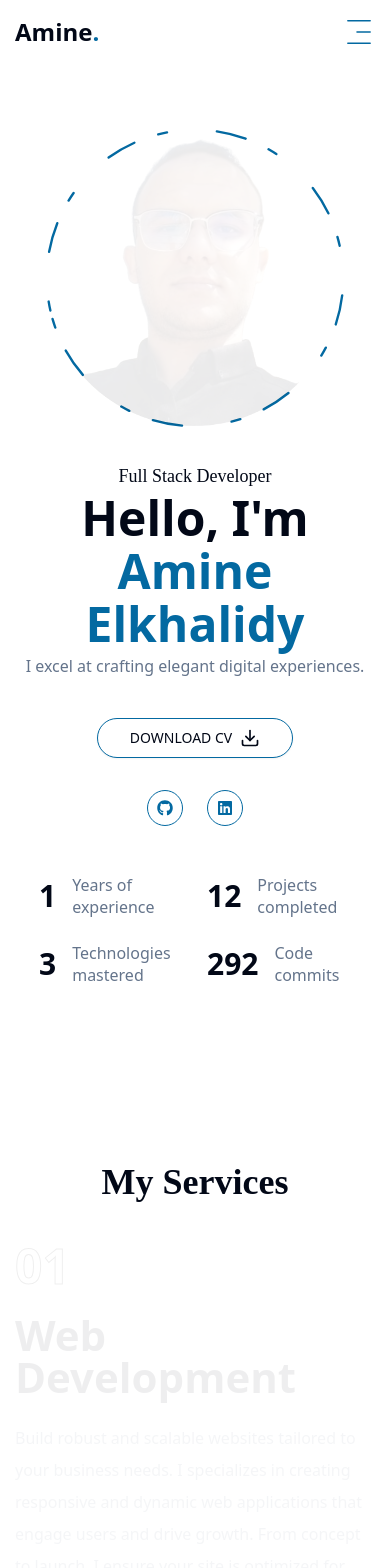
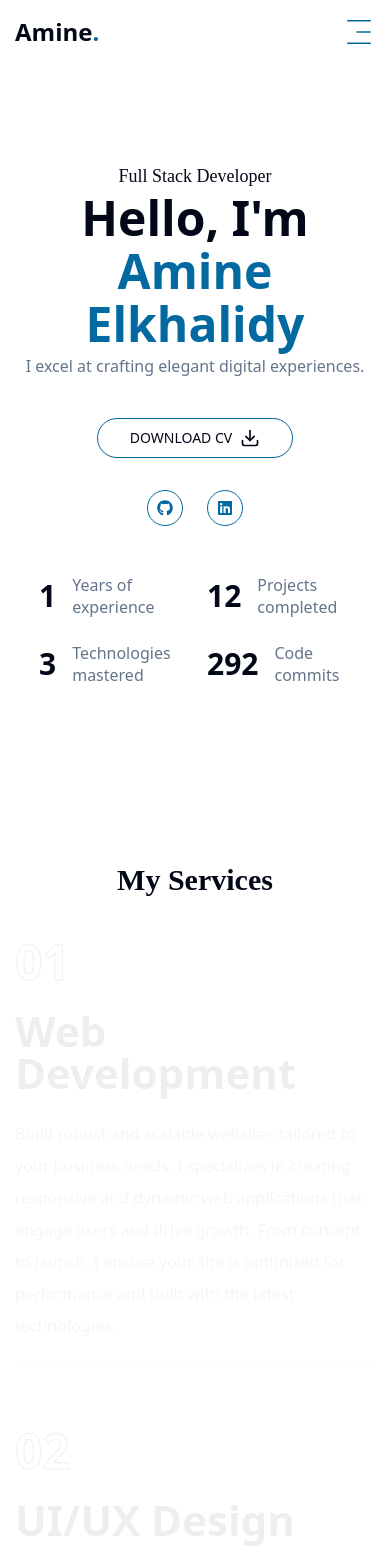
Before and after one commit to AmineElkhalidy/condensed-portfolio, a Next.js app: page / in a window 390 px wide. Shown: the top 1568 px of the page. Built offline with nearby package versions, Linux system fonts and the light colour scheme; a web font is replaced by a local one.

Commit message:
16- Some new edits have been added!

```diff
--- a/app/_components/Hero.tsx
+++ b/app/_components/Hero.tsx
@@ -51,7 +51,7 @@ const Hero = () => {
 
           {/* Photo */}
           <div className="order-1 xl:order-none mb-8 xl:mb-0">
-            <Photo />
+            {/* <Photo /> */}
           </div>
         </div>
       </div>
--- a/components/Heading.tsx
+++ b/components/Heading.tsx
@@ -2,7 +2,7 @@ import React from "react";
 
 const Heading = ({ children }: { children: React.ReactNode }) => {
   return (
-    <h2 className="text-4xl text-center font-extrabold md:text-5xl font-secondary mb-10 md:mb-20">
+    <h2 className="text-3xl text-center font-extrabold md:text-4xl lg:text-5xl font-secondary mb-10 md:mb-20">
       {children}
     </h2>
   );
--- a/components/Preloader.tsx
+++ b/components/Preloader.tsx
@@ -12,7 +12,7 @@ const Preloader = ({ children }: { children: React.ReactNode }) => {
   }, []);
   return (
     <>
-      {loading ? (
+      {loading && (
         <div className="w-full h-screen flex items-center justify-center">
           <InfinitySpin
             visible={true}
@@ -21,9 +21,8 @@ const Preloader = ({ children }: { children: React.ReactNode }) => {
             ariaLabel="infinity-spin-loading"
           />
         </div>
-      ) : (
-        <>{children}</>
       )}
+      {!loading && <>{children}</>}
     </>
   );
 };
```
